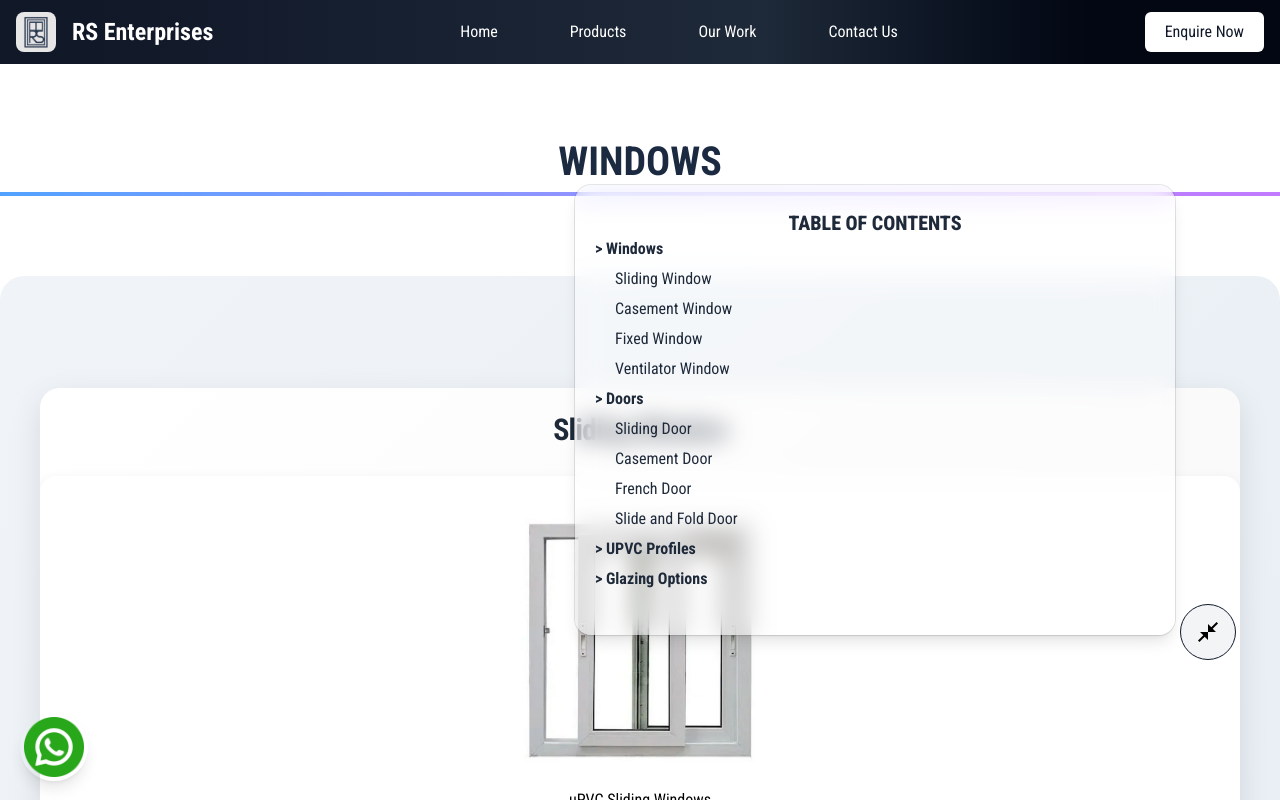
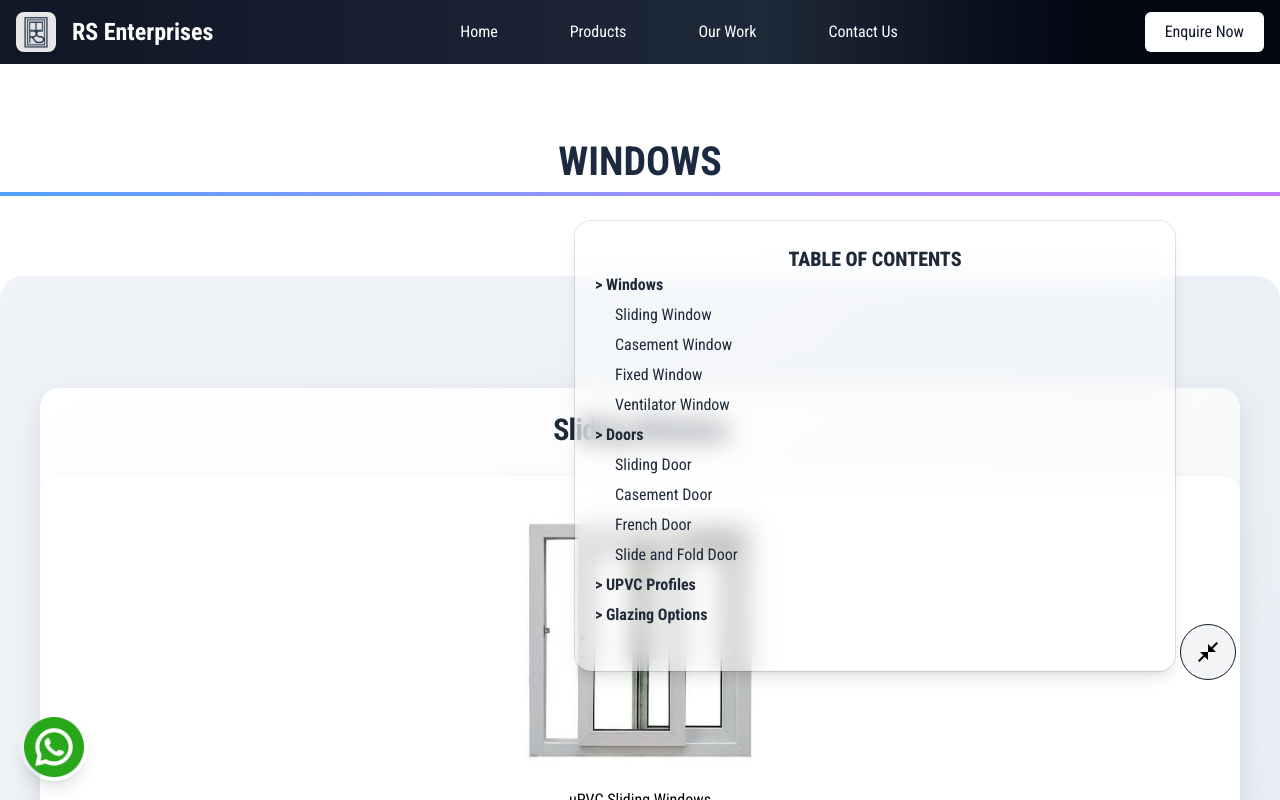
Before and after one commit to Team-Immature/upvc, a React (Vite) app in the folder frontend/: page /products in a window 1280 px wide. Both pictures are taken after a click on the element 1208 px from the left and 632 px from the top of the page. Shown: the top 800 px of the page. Built offline with nearby package versions, Linux system fonts and the light colour scheme.

Commit message:
fixed card position

```diff
--- a/frontend/src/Products.jsx
+++ b/frontend/src/Products.jsx
@@ -15,7 +15,7 @@ const Products = () => {
     <div className=''>
       <div
         onClick={toggleTOC}
-        className='fixed  z-40  my-auto bottom-35 right-11 w-10 h-10 md:h-12 md:w-12 xl:h-14 xl:w-14 ring-black/5 hover:-translate-y-2 transition-all duration-300 hover:cursor-pointer   border  border-gray-900 bg-gray-100 rounded-full p-2 flex justify-center items-center'
+        className='fixed  z-40  my-auto bottom-30 right-11 w-10 h-10 md:h-12 md:w-12 xl:h-14 xl:w-14 ring-black/5 hover:-translate-y-2 transition-all duration-300 hover:cursor-pointer   border  border-gray-900 bg-gray-100 rounded-full p-2 flex justify-center items-center'
       >
         {showTOC == false ? (
           <LuTableOfContents className='relative size-6  ' />
@@ -25,7 +25,7 @@ const Products = () => {
         {showTOC && (
           <div
             onClick={(e) => e.stopPropagation()}
-            className='absolute bottom-10 right-5 sm:bottom-6 sm:right-15 xl:h-[450px] xl:w-[600px] sm:h-[450px] sm:w-[500px] w-[290px] h-[450px] z-30 bg-white/40 backdrop-blur-md ring-1 ring-black/10 rounded-2xl py-6 px-5 text-gray-800 overflow-y-auto hover:cursor-auto shadow-lg'
+            className='absolute bottom-2 right-10 sm:right-13 xl:right-15   xl:h-[450px] xl:w-[600px] sm:h-[450px] sm:w-[500px] w-[290px] h-[450px] z-30 bg-white/40 backdrop-blur-md ring-1 ring-black/10 rounded-2xl py-6 px-5 text-gray-800 overflow-y-auto hover:cursor-auto shadow-lg mt-20'
           >
             <h1 className='text-center text-xl font-extrabold'>
               TABLE OF CONTENTS
```
